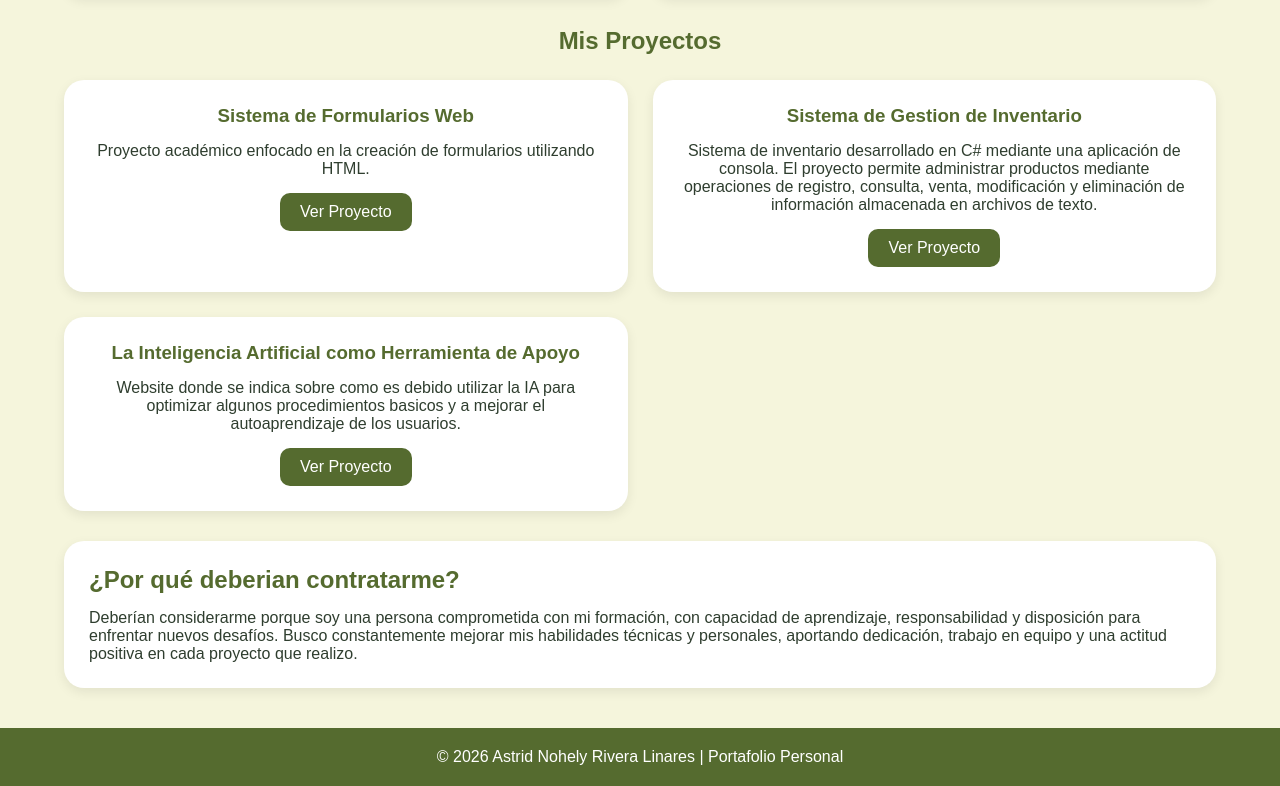
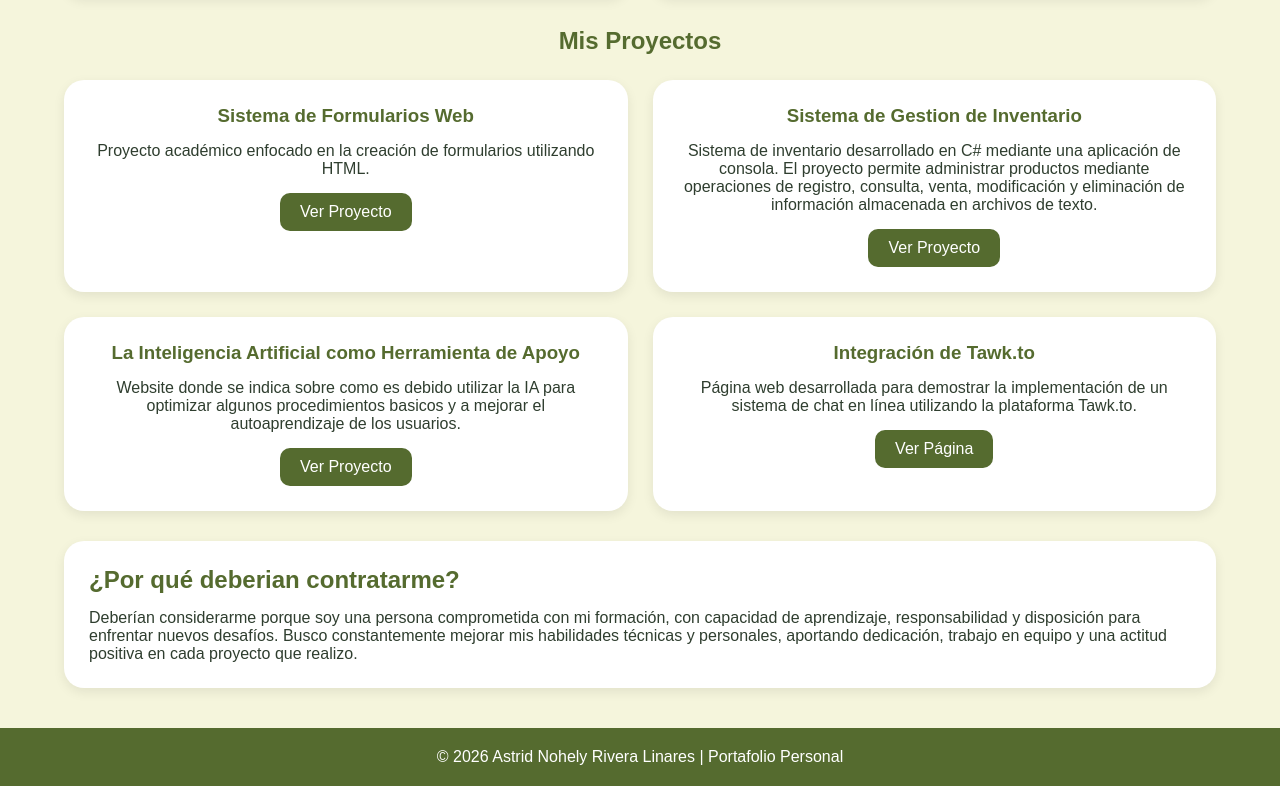
Before and after one commit to astridlin13/pagina-chat, a plain HTML site: page index.html in a window 1280 px wide. Shown: the part 989-1775 px from the top of the page. Drawn offline with Linux system fonts and the light colour scheme.

Commit message:
Update index.html

```diff
--- a/index.html
+++ b/index.html
@@ -340,6 +340,21 @@ footer{
 
         </div>
 
+       <div class="proyecto">
+
+             <h3>Integración de Tawk.to</h3>
+
+    <p>
+        Página web desarrollada para demostrar la implementación
+        de un sistema de chat en línea utilizando la plataforma Tawk.to.
+    </p>
+
+    <a href="https://astridlin13.github.io/pagina-chat/" class="boton">
+        Ver Página
+    </a>
+
+</div>
+
     </section>
 
     <section class="card" style="margin-top:30px;">
```
